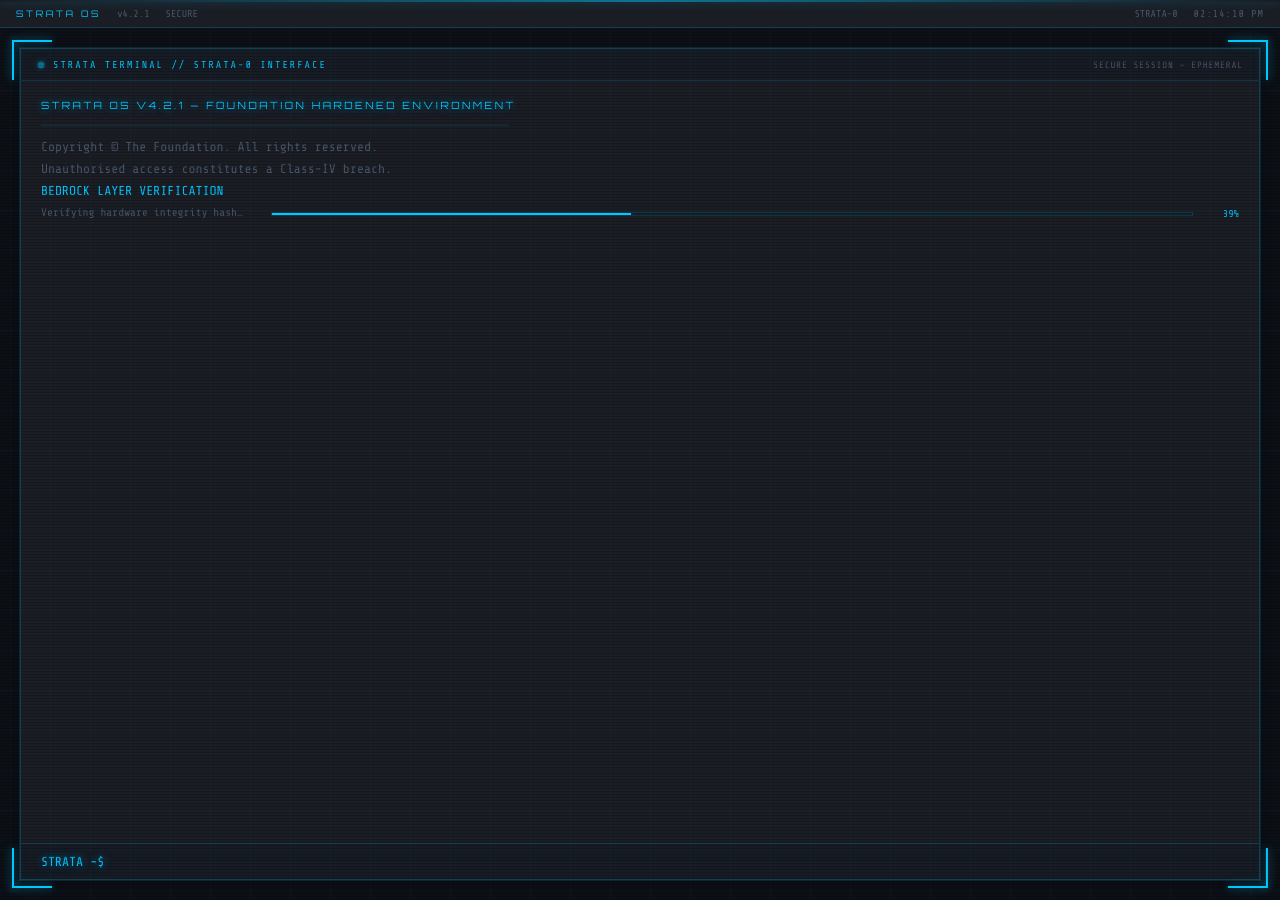
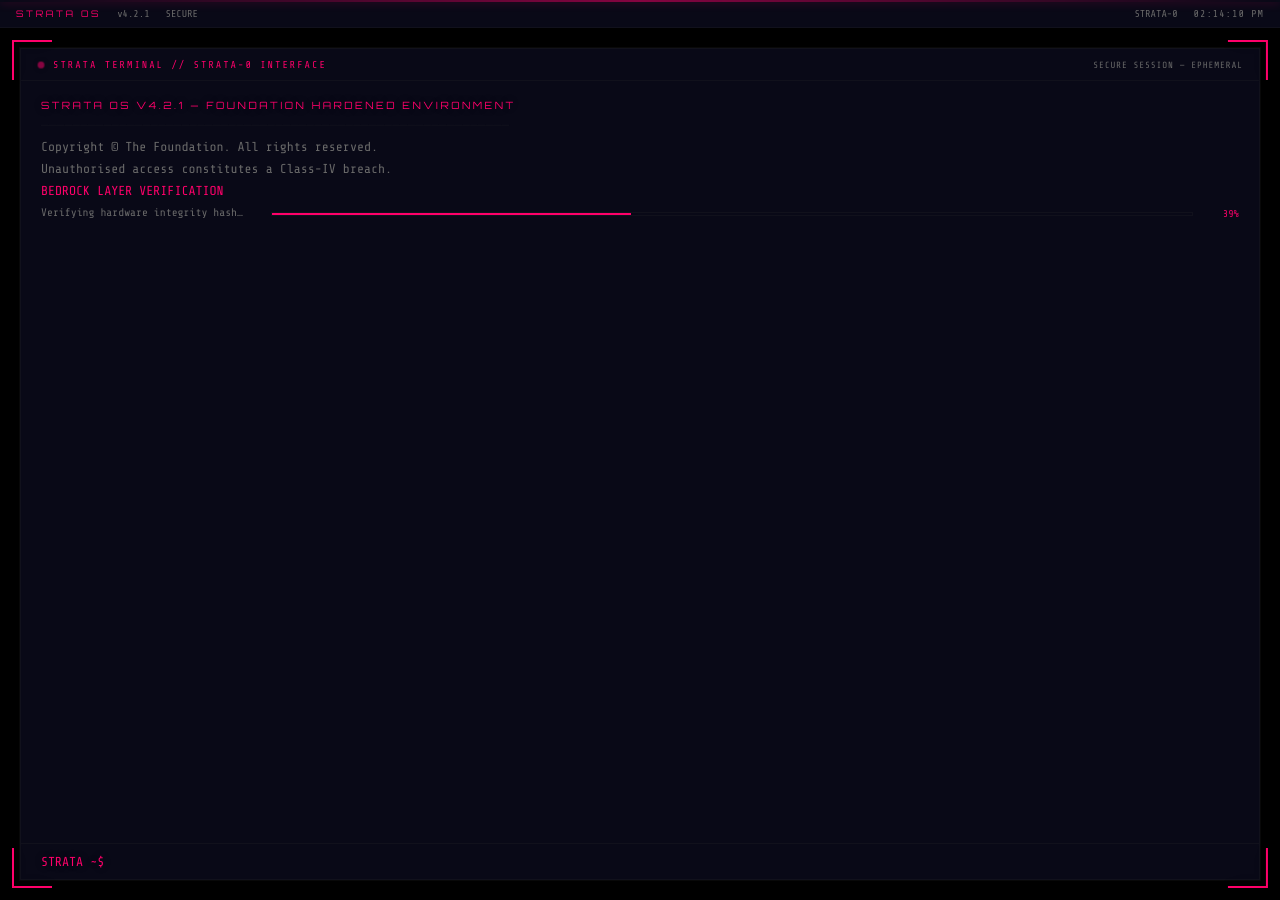
Before and after one commit to Figure-One/figure-one.github.io, a Jekyll site: the page built from page fronts/strata.md, in a window 1280 px wide. Built offline with Jekyll 4.4.1, drawn with Linux system fonts in a browser that asks for light colours.

Commit message:
colour scheme change

```diff
--- a/_layouts/strata.html
+++ b/_layouts/strata.html
@@ -97,10 +97,10 @@ layout: null
 <!-- ── Desktop view ── -->
 <div id="desktop-view" style="display:none;">
 
-  <!-- Background -->
+  <!-- Background --
   <div id="desktop-bg">
     <div class="grid-bg-inner"></div>
-  </div>
+  </div> -->
 
   <!-- Topbar -->
   <div id="desktop-topbar">
--- a/assets/css/strata.css
+++ b/assets/css/strata.css
@@ -4,18 +4,18 @@
 
 /* === CSS VARIABLES === */
 :root {
-  --bg-primary: #f0f2f5;
-  --bg-secondary: #e2e6ec;
-  --bg-panel: #ffffff;
-  --bg-dark: #1a1d24;
-  --text-primary: #0d1117;
-  --text-secondary: #4a5568;
-  --text-muted: #8a9ab0;
-  --accent: #00c8ff;
-  --accent-dim: rgba(0,200,255,0.15);
-  --accent-glow: 0 0 8px rgba(0,200,255,0.6), 0 0 20px rgba(0,200,255,0.2);
-  --accent-glow-strong: 0 0 12px rgba(0,200,255,0.9), 0 0 30px rgba(0,200,255,0.4);
-  --border: rgba(0,200,255,0.25);
+  --bg-primary: #d0d0d0;
+  --bg-secondary: #ececec;
+  --bg-panel: #ececec;
+  --bg-dark: #242431;
+  --text-primary: #171717;
+  --text-secondary: #696969;
+  --text-muted: #b0b0b0;
+  --accent: #ff006a;
+  --accent-dim: rgba(0,0,0,0.15);
+  --accent-glow: 0 0 8px rgba(0,0,0,0.3), 0 0 20px rgba(0,0,0,0.1);
+  --accent-glow-strong: 0 0 12px rgba(0, 0, 0, 0.5), 0 0 30px rgba(0, 0, 0, 0.2);
+  --border: rgba(0,0,0,0.25);
   --border-solid: rgba(0,0,0,0.1);
   --grid-color: rgba(0,200,255,0.06);
   --scanline: rgba(0,0,0,0.03);
@@ -24,7 +24,6 @@
   --success: #009f6b;
   --panel-shadow: 0 4px 24px rgba(0,0,0,0.08), 0 0 0 1px var(--border);
 
-  /* clearance level colours */
   --cl-0: #777777;
   --cl-1: #009f6b;
   --cl-2: #0087bd;
@@ -41,18 +40,15 @@
   --transition-slow: 0.5s cubic-bezier(0.4,0,0.2,1);
 }
 
-/* === DARK MODE === */
 body.dark-mode {
-  --bg-primary: #0d1117;
-  --bg-secondary: #161b24;
-  --bg-panel: #1a1d24;
-  --text-primary: #e8ecf2;
-  --text-secondary: #8a9ab0;
-  --text-muted: #4a5568;
-  --border: rgba(0,200,255,0.2);
+  --bg-primary: #000000;
+  --bg-secondary: #090917;
+  --bg-panel: #090917;
+  --text-primary: #d9d9d9;
+  --text-secondary: #a0a0a0;
+  --text-muted: #696969;
+  --border: rgba(50, 50, 50, 0.2);
   --border-solid: rgba(255,255,255,0.06);
-  --grid-color: rgba(0,200,255,0.04);
-  --scanline: rgba(0,0,0,0.15);
   --panel-shadow: 0 4px 24px rgba(0,0,0,0.4), 0 0 0 1px var(--border);
 }
 
@@ -67,7 +63,7 @@ html, body {
   transition: background var(--transition-slow), color var(--transition-slow);
 }
 
-/* === ANIMATED GRID BACKGROUND === */
+/* === ANIMATED GRID BACKGROUND ===
 .grid-bg {
   position: fixed; inset: 0; pointer-events: none; z-index: 0;
   background-image:
@@ -96,7 +92,7 @@ html, body {
   100% { opacity: 1; }
 }
 
-/* === SCANLINES === */
+/* === SCANLINES ===
 .scanlines {
   position: fixed; inset: 0; pointer-events: none; z-index: 1;
   background: repeating-linear-gradient(
@@ -128,7 +124,7 @@ html, body {
   position: fixed; top: 0; left: 0; right: 0; height: 2px; z-index: 100;
   background: linear-gradient(90deg, transparent, var(--accent), transparent);
   animation: accentSweep 4s ease-in-out infinite;
-  box-shadow: 0 0 10px rgba(0,200,255,0.8);
+  box-shadow: 0 0 10px rgba(255,0,106,0.8);
 }
 @keyframes accentSweep {
   0%, 100% { opacity: 0.4; }
@@ -415,13 +411,6 @@ html, body {
   background: var(--bg-primary);
   overflow: hidden;
 }
-#desktop-bg .grid-bg-inner {
-  position: absolute; inset: 0;
-  background-image:
-    linear-gradient(var(--grid-color) 1px, transparent 1px),
-    linear-gradient(90deg, var(--grid-color) 1px, transparent 1px);
-  background-size: 60px 60px;
-}
 
 /* Tron circuit lines on desktop */
 .circuit-line {
@@ -511,7 +500,7 @@ html, body {
 }
 .dock-icon::before {
   content: ''; position: absolute; inset: 0;
-  background: linear-gradient(135deg, rgba(0,200,255,0.1) 0%, transparent 60%);
+  background: linear-gradient(135deg, rgba(255,0,106,0.1) 0%, transparent 60%);
   pointer-events: none;
 }
 .dock-item:hover .dock-icon {
```
